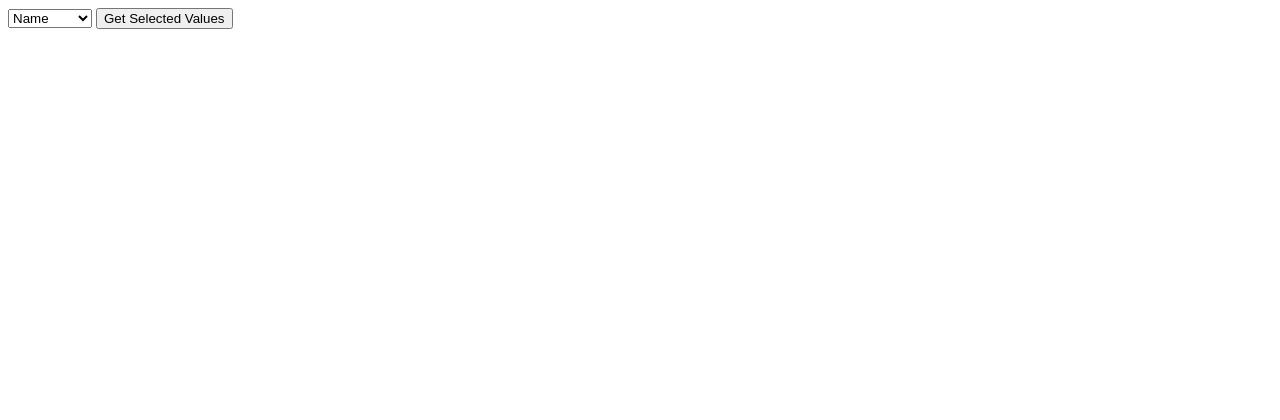
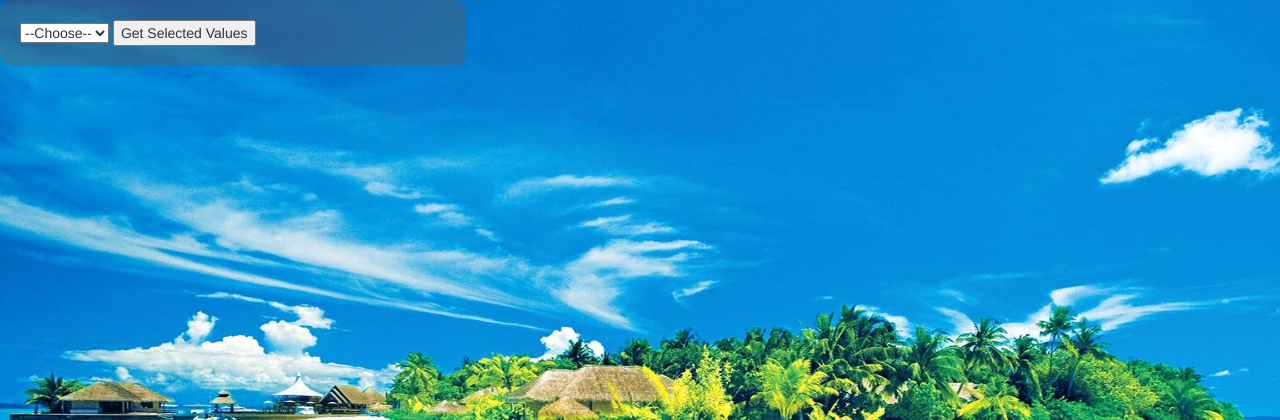
Before and after one commit to eraydura/AWP2019_SofiaUni, a PHP site: page /edit.php in a window 1280 px wide. Shown: the top 420 px of the page. Run offline with PHP 8.4, Linux system fonts and the light colour scheme.

Commit message:
Add files via upload

```diff
--- a/AWP project/edit.php
+++ b/AWP project/edit.php
@@ -13,13 +13,47 @@ $baglan = mysqli_connect("localhost","root","","mywebapp");
 <html>
 <head>
 <meta charset="utf-8">
-<title>Başlıksız Belge</title>
+<link rel="stylesheet" href="resources/css/bootstrap.min.css" type="text/css"  />
+  <script src="https://ajax.googleapis.com/ajax/libs/jquery/3.4.0/jquery.min.js"></script>
+  <script src="https://cdnjs.cloudflare.com/ajax/libs/popper.js/1.14.7/umd/popper.min.js"></script>
+  <script src="https://maxcdn.bootstrapcdn.com/bootstrap/4.3.1/js/bootstrap.min.js"></script>
+
+
+<style>
+registration {
+    margin-left: 70px;
+    font-weight: bold ;
+    float: left;
+    clear: left;
+    width: 100px;
+    text-align: left;
+    margin-right: 10px;
+    font-family:sans-serif,bold, Arial, Helvetica;
+    font-size:14px;
+}
+body {
+background-image:url(paysage.jpg);
+background-repeat: no-repeat;
+background-size: cover;
+background-attachment: fixed;
+}
+
+form {
+    margin: 5 auto;
+    width: 465px;
+    border-radius: 10px;
+    background-color: rgba(95,95,95,0.4);
+    padding:20px;
+}
+
+</style>
 </head>
 
 <body>
 
 <form action="#" method="post">
 <select name="Color">
+<option>--Choose--</option>
 <option value="Name">Name</option>
 <option value="Surname">Surname</option>
 <option value="Password">Password</option>
@@ -35,28 +69,28 @@ $baglan = mysqli_connect("localhost","root","","mywebapp");
 if(isset($_POST['submit'])){
 $selected_val = $_POST['Color'];
 if($selected_val=="Name"){
-	echo"<form action='#' method='post'><input name='name' class='form-control' type='text' > </input> <input type='submit' name='submit1' /> </form> ";
+	echo"<form action='#' method='post'><label>Enter a new Name:</label><input name='name' class='form-control' type='text' > </input> <input class='btn btn-primary' type='submit' name='submit1' /> </form> ";
 }
 	if($selected_val=="Surname"){
-	echo"<form action='#' method='post'><input class='form-control' type='text' name='surname' > </input> <input type='submit' name='submit2' /> </form> ";
+	echo"<form action='#' method='post'><label>Enter a new Surname:</label><input class='form-control' type='text' name='surname' > </input> <input class='btn btn-primary' type='submit' name='submit2' /> </form> ";
 }
 	if($selected_val=="Password"){
-	echo"<form action='#' method='post'><input pattern='(?=^.{8,}$)((?=.*\d)|(?=.*\W+))(?![.\n])(?=.*[A-Z])(?=.*[a-z]).*$' class='form-control' type='password' title='Must contain at least one number and one uppercase and lowercase letter, and at least 8 or more characters'  name='password'> <input type='submit' name='submit3' /> </form> ";
+	echo"<form action='#' method='post'><label>Enter a new Password:</label><input pattern='(?=^.{8,}$)((?=.*\d)|(?=.*\W+))(?![.\n])(?=.*[A-Z])(?=.*[a-z]).*$' class='form-control' type='password' title='Must contain at least one number and one uppercase and lowercase letter, and at least 8 or more characters'  name='password'> <input class='btn btn-primary' type='submit' name='submit3' /> </form> ";
 }
 	if($selected_val=="Email"){
-	echo"<form action='#' method='post'><input class='form-control' pattern='[^@\s]+@[^@\s]+\.[^@\s]+' title='Invalid email address' type='text'  name='email'> <input type='submit' name='submit4' /> </form> ";
+	echo"<form action='#' method='post'><label>Enter a new Email:</label><input class='form-control' pattern='[^@\s]+@[^@\s]+\.[^@\s]+' title='Invalid email address' type='text'  name='email'> <input class='btn btn-primary' type='submit' name='submit4' /> </form> ";
 }
 	if($selected_val=="Address"){
-	echo"<form action='#' method='post'><textarea class='form-control' type='text' name='address' > </textarea> <input type='submit' name='submit5' /> </form> ";
+	echo"<form action='#' method='post'><label>Enter a new Address:</label><textarea class='form-control' type='text' name='address' > </textarea> <input class='btn btn-primary' type='submit' name='submit5' /> </form> ";
 }
 	/*if($selected_val=="Card"){
 	echo"<form action='#' method='post'><input pattern='^(?:4[0-9]{12}(?:[0-9]{3})?|5[1-5][0-9]{14})$' class='form-control' title='Must enter valid credit card' type='text' name='card'> <input type='submit' name='submit6' /> </form> ";
 }*/
 	if($selected_val=="Picture"){
-	echo"<form action='#' method='post'><input type='text' class='form-control' name='picture' pattern='(http[^\s]+(jpg|jpeg|png|tiff)\b)' ></span> </p> <input type='submit' name='submit7' /> </form> ";
+	echo"<form action='#' method='post'><label>Enter a new Picture:</label><input type='text' class='form-control' name='picture' pattern='(http[^\s]+(jpg|jpeg|png|tiff)\b)' ></span> </p> <input class='btn btn-primary' type='submit' name='submit7' /> </form> ";
 }
 	if($selected_val=="Telephone"){
-	echo"<form action='#' method='post'><input class='form-control' type='text' pattern='[0-9]{10}'  title='Ten digits code'  name='telephone'> <input type='submit' name='submit8' /> </form> ";
+	echo"<form action='#' method='post'><label>Enter a new Telephone Number:</label><input class='form-control' type='text' pattern='[0-9]{10}'  title='Ten digits code'  name='telephone'> <input class='btn btn-primary' type='submit' name='submit8' /> </form> ";
 }
 }
 	if(isset($_POST['submit1'])){
@@ -80,7 +114,7 @@ if ($baglan->query($sql) === TRUE) {
 }
 			}
 					if(isset($_POST['submit3'])){
-	$sql = "UPDATE users SET Pasword='$_POST[password]' WHERE id='$_SESSION[id]'";
+	$sql = "UPDATE users SET Password='$_POST[password]' WHERE id='$_SESSION[id]'";
 
 if ($baglan->query($sql) === TRUE) {
   echo "<script> alert('You have to login again!!'); </script>";
@@ -90,7 +124,7 @@ if ($baglan->query($sql) === TRUE) {
 }
 					}
 							if(isset($_POST['submit4'])){
-	$sql = "UPDATE users SET Email='$_POST[email]' WHERE id='$_SESSION[id]'";
+	$sql = "UPDATE users SET EMail='$_POST[email]' WHERE id='$_SESSION[id]'";
 
 if ($baglan->query($sql) === TRUE) {
     echo "<script> alert('You have to login again!!'); </script>";
--- a/AWP project/submit.php
+++ b/AWP project/submit.php
@@ -34,6 +34,7 @@ if ($conn->query($sql) === TRUE) {
 	header("Refresh: 3; url=http://localhost/profile.php");
 } else {
     echo "Error: " . $sql . "<br>" . $conn->error;
+    header("Refresh: 3; url=http://localhost/register.php");
 }
 
 $conn->close();
@@ -50,5 +51,5 @@ $_SESSION["telephone"] = $_POST["Telephone"];
 /*$_SESSION["card"] = $_POST["Card"];
 $_SESSION["gender"] = $_POST["gender"];*/
 $_SESSION["picture"]=$_POST['pic'];
-echo "Session variables are set.";
+//echo "Session variables are set.";
 ?>
--- a/AWP project/submit2.php
+++ b/AWP project/submit2.php
@@ -29,12 +29,14 @@ if (mysqli_num_rows($result) > 0) {
 		      $_SESSION["adress"]=$row["Address"];
 		      $_SESSION["telephone"]=$row["Telephone"];
 		      //$_SESSION["card"]=$row["Card"];
-		      $_SESSION["picture"]=$row["pic"];
+		      //$_SESSION["picture"]=$row["pic"];
 		      //$_SESSION["gender"]=$row["gender"];
     }
+    echo "Connection in progress....";
 	header("Refresh: 3; url=http://localhost/profile.php");
 } else {
-    echo "0 results";
+    echo "Unknow Account// Please try again !";
+    header("Refresh: 3; url=http://localhost/login.php");
 }
 
 mysqli_close($conn);
```
